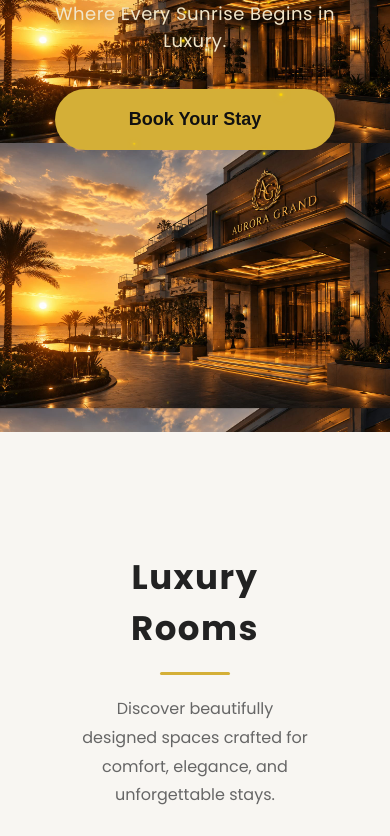
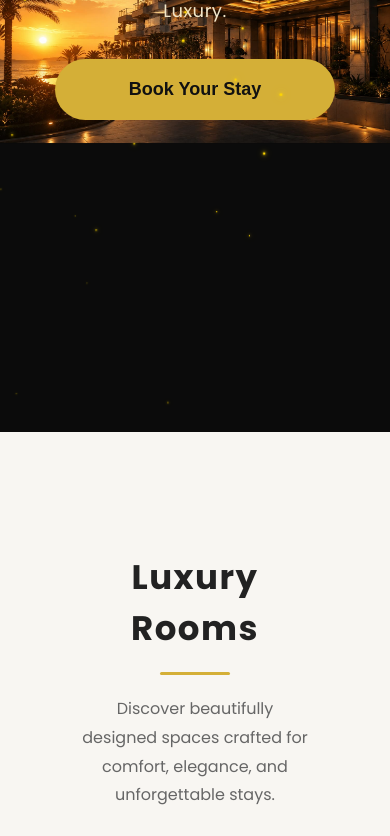
Before and after one commit to joymakena-jk/Aurora-Grand, a plain HTML site: page index.html in a window 390 px wide. Shown: the part 412-1248 px from the top of the page. Drawn offline with Linux system fonts and the light colour scheme.

Commit message:
Update style.css

```diff
--- a/style.css
+++ b/style.css
@@ -1464,11 +1464,13 @@ footer{
 
     /* HERO */
 
-    .hero{
-        padding:120px 25px 60px;
-        background-position:center;
-    }
-
+
+   .hero{
+    height:100vh;
+    background-size:cover;
+    background-repeat:no-repeat;
+    background-position:center;
+}
     .hero-content h1{
         font-size:42px;
         line-height:1.2;
```
